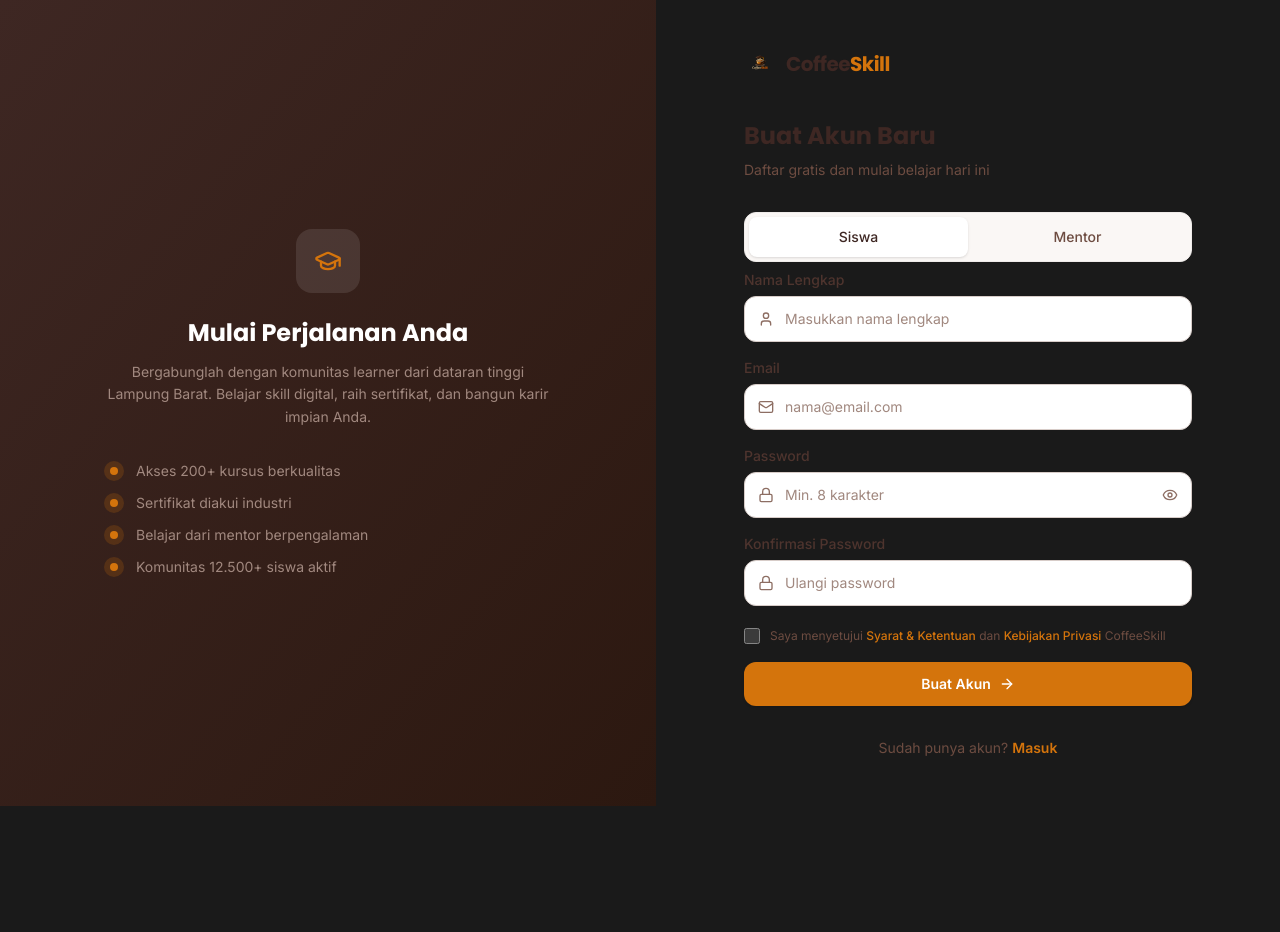
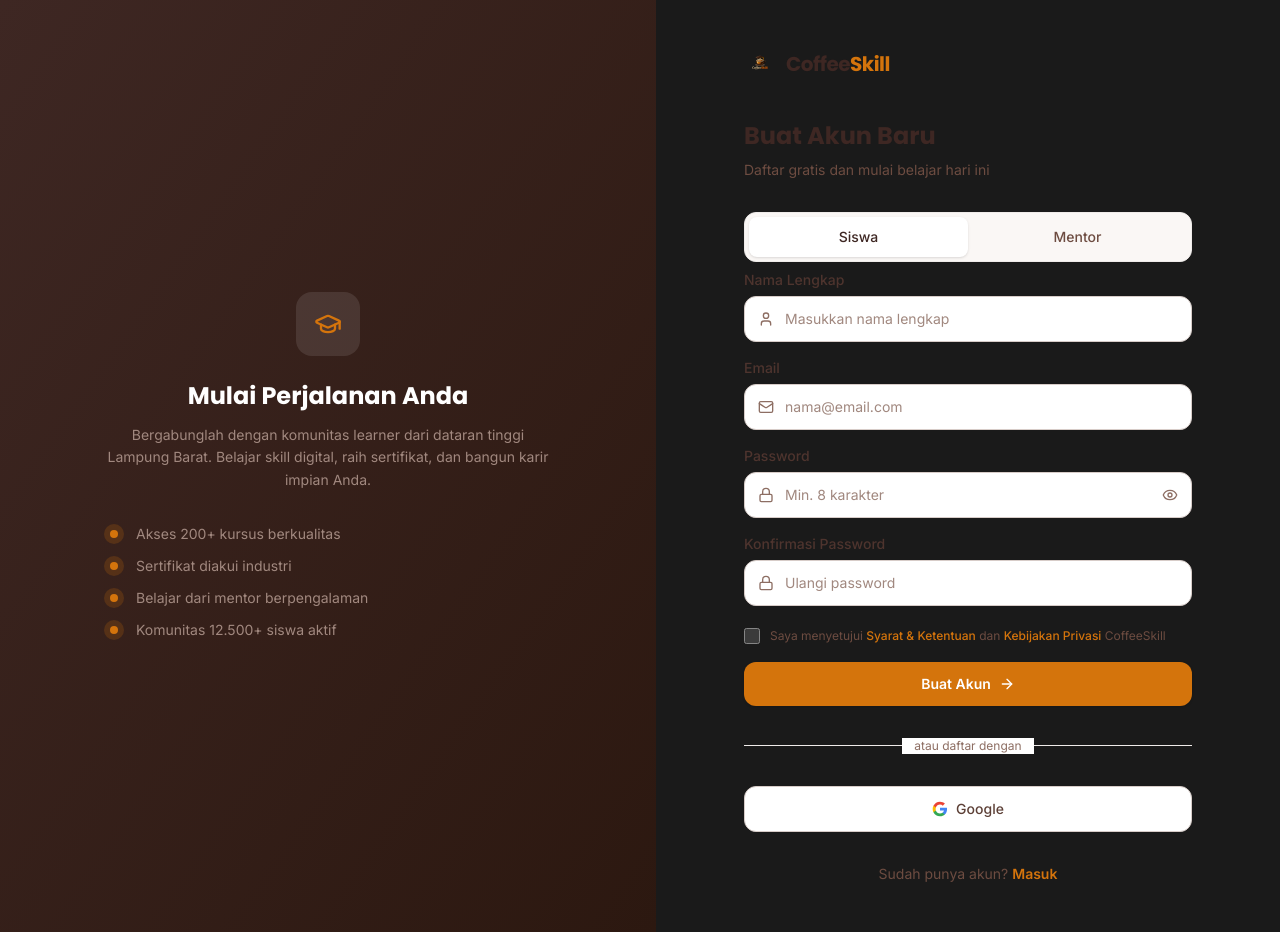
Before and after one commit to jonalexanderhere/coffe-skill, a Next.js app: page /register in a window 1280 px wide. Before the commit the page ends 806 px from the top, so only its background shows below. Built offline with nearby package versions, Linux system fonts and the light colour scheme; no server answers.

Commit message:
Fix certificate download and add Google login to registration

```diff
--- a/src/app/certificate/page.tsx
+++ b/src/app/certificate/page.tsx
@@ -109,9 +109,10 @@ export default function CertificatePage() {
                     </div>
                     <div className="flex gap-2">
                       <button
-                        onClick={(e) => {
+                        onClick={async (e) => {
                           e.stopPropagation();
-                          handleDownload(cert.course);
+                          setSelectedCert(cert);
+                          setTimeout(() => handleDownload(cert), 100);
                         }}
                         className="flex-1 flex items-center justify-center gap-1.5 py-2.5 text-xs font-medium text-white bg-accent hover:bg-accent-hover rounded-xl transition-colors"
                       >
@@ -136,6 +137,22 @@ export default function CertificatePage() {
               <Link href="/explore" className="inline-block mt-6 px-6 py-2.5 text-sm font-semibold text-white bg-accent rounded-xl">
                 Cari Kursus
               </Link>
+            </div>
+          )}
+        </div>
+
+        {/* Hidden Capture Area */}
+        <div className="fixed -left-[9999px] top-0 opacity-0 pointer-events-none">
+          {selectedCert && (
+            <div id={`cert-template-${selectedCert.id}`}>
+              <CertificateTemplate
+                recipientName={selectedCert.recipientName}
+                courseName={selectedCert.course}
+                completionDate={selectedCert.date}
+                instructorName={selectedCert.instructor}
+                certificateId={selectedCert.id}
+                grade={selectedCert.grade}
+              />
             </div>
           )}
         </div>
@@ -173,7 +190,7 @@ export default function CertificatePage() {
               />
               <div className="flex justify-center gap-3 mt-6">
                 <button
-                  onClick={() => handleDownload(selectedCert.course)}
+                  onClick={() => handleDownload(selectedCert)}
                   className="flex items-center gap-2 px-6 py-3 text-sm font-medium text-white bg-accent hover:bg-accent-hover rounded-xl transition-colors"
                 >
                   <Download size={16} /> Download Certificate
--- a/src/app/register/page.tsx
+++ b/src/app/register/page.tsx
@@ -20,7 +20,7 @@ export default function RegisterPage() {
   const [error, setError] = useState("");
   const [isLoading, setIsLoading] = useState(false);
   const [agreed, setAgreed] = useState(false);
-  const { register, isAuthenticated, user } = useAuth();
+  const { register, isAuthenticated, user, loginWithGoogle } = useAuth();
   const router = useRouter();
 
   // Redirect if already logged in
@@ -221,6 +221,23 @@ export default function RegisterPage() {
             </button>
           </form>
 
+          <div className="relative my-8">
+            <div className="absolute inset-0 flex items-center">
+              <div className="w-full border-t border-coffee-100 dark:border-charcoal-200" />
+            </div>
+            <div className="relative flex justify-center">
+              <span className="px-3 text-xs text-coffee-400 bg-white dark:bg-charcoal">atau daftar dengan</span>
+            </div>
+          </div>
+
+          <button
+            onClick={() => loginWithGoogle()}
+            className="w-full flex items-center justify-center gap-2 px-4 py-3 text-sm font-medium text-coffee-600 dark:text-coffee-300 bg-white dark:bg-charcoal-light border border-coffee-200 dark:border-charcoal-200 rounded-xl hover:bg-coffee-50 dark:hover:bg-charcoal-200 transition-colors"
+          >
+            <svg className="w-4 h-4" viewBox="0 0 24 24"><path fill="#4285F4" d="M22.56 12.25c0-.78-.07-1.53-.2-2.25H12v4.26h5.92a5.06 5.06 0 0 1-2.2 3.32v2.77h3.57c2.08-1.92 3.28-4.74 3.28-8.1z"/><path fill="#34A853" d="M12 23c2.97 0 5.46-.98 7.28-2.66l-3.57-2.77c-.98.66-2.23 1.06-3.71 1.06-2.86 0-5.29-1.93-6.16-4.53H2.18v2.84C3.99 20.53 7.7 23 12 23z"/><path fill="#FBBC05" d="M5.84 14.09c-.22-.66-.35-1.36-.35-2.09s.13-1.43.35-2.09V7.07H2.18C1.43 8.55 1 10.22 1 12s.43 3.45 1.18 4.93l2.85-2.22.81-.62z"/><path fill="#EA4335" d="M12 5.38c1.62 0 3.06.56 4.21 1.64l3.15-3.15C17.45 2.09 14.97 1 12 1 7.7 1 3.99 3.47 2.18 7.07l3.66 2.84c.87-2.6 3.3-4.53 6.16-4.53z"/></svg>
+            Google
+          </button>
+
           <p className="mt-8 text-sm text-center text-coffee-500 dark:text-coffee-400">
             Sudah punya akun?{" "}
             <Link href="/login" className="font-semibold text-accent hover:text-accent-hover">
```
